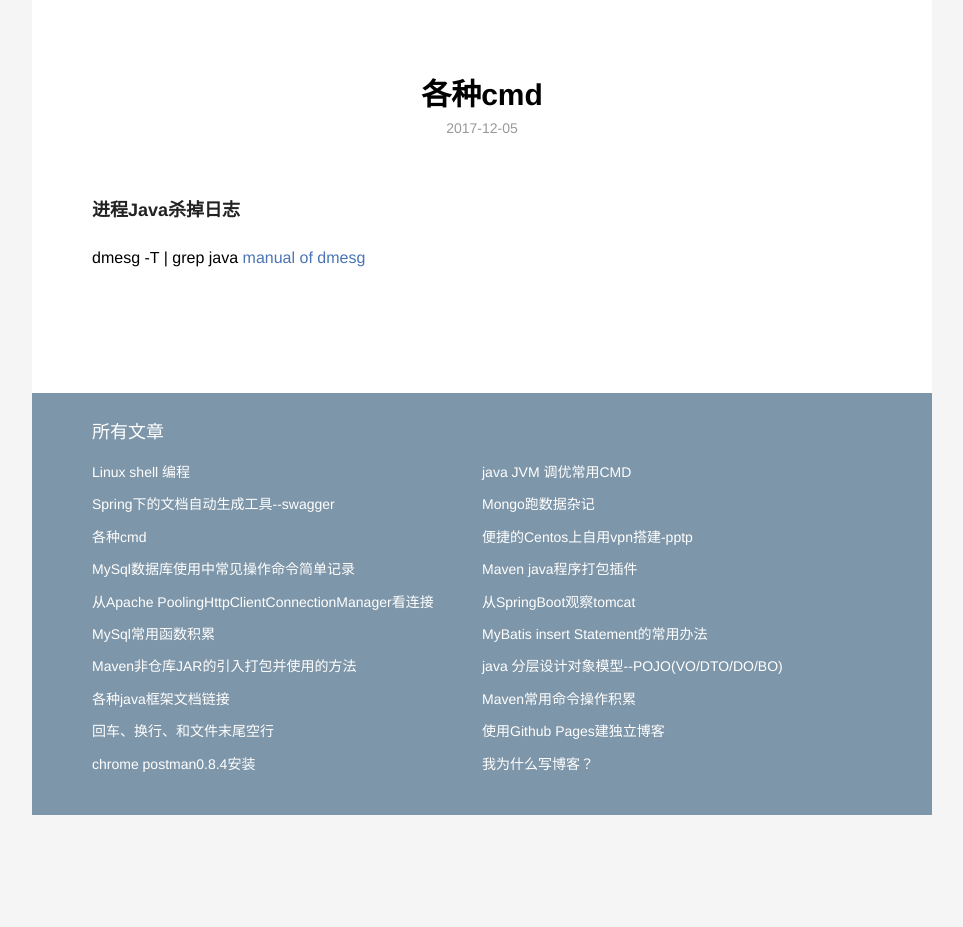
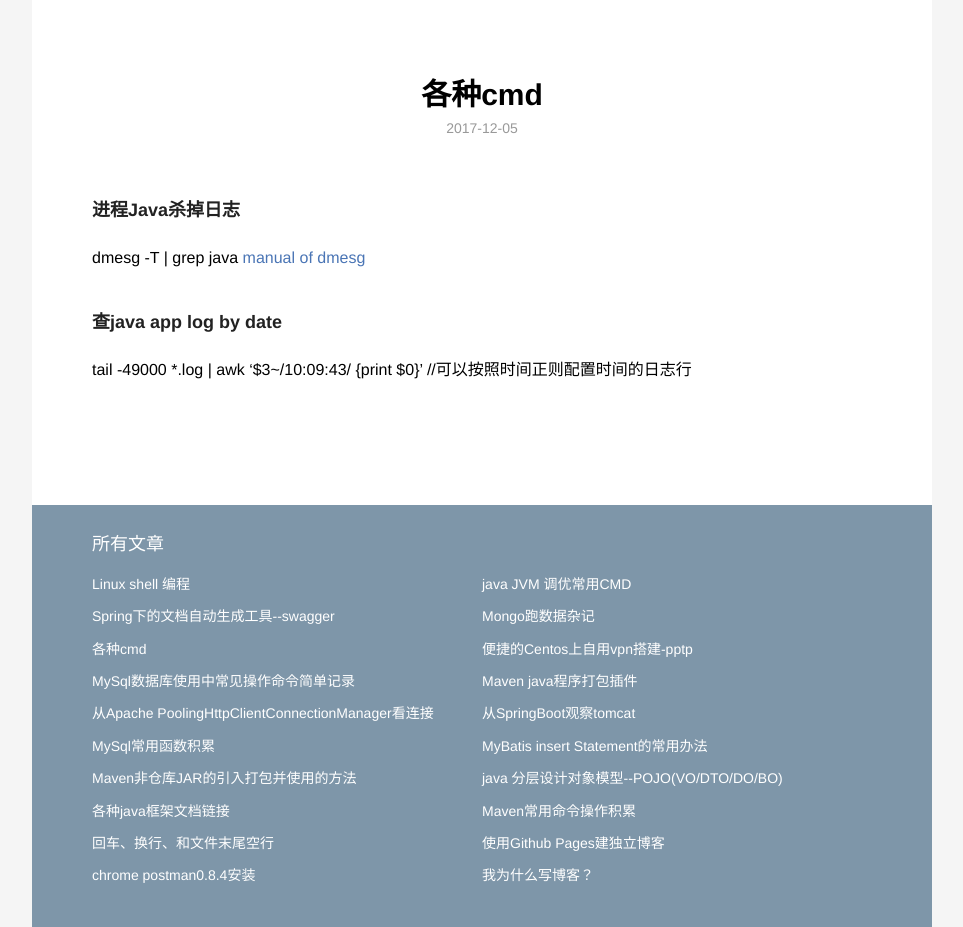
Before and after one commit to zhuqh2009/zhuqh2009.github.io, a Jekyll site: the page built from _posts/linux/2017-12-05-linux-cmd.md, in a window 1280 px wide. Shown: the whole page, without its empty margins (158-1121 px from the left). Built offline with Jekyll 4.4.1, drawn with Linux system fonts in a browser that asks for light colours; before the commit the page ends 900 px from its top, so only the background shows below that.

Commit message:
linux cmd

```diff
--- a/_posts/linux/2017-12-05-linux-cmd.md
+++ b/_posts/linux/2017-12-05-linux-cmd.md
@@ -9,3 +9,8 @@ description: cmd
 
 dmesg -T | grep java
 <a href="http://man7.org/linux/man-pages/man1/dmesg.1.html">manual of dmesg</a>
+
+
+
+### 查java app log by date
+tail -49000 *.log | awk '$3~/10:09:43/ {print $0}'   //可以按照时间正则配置时间的日志行
```
